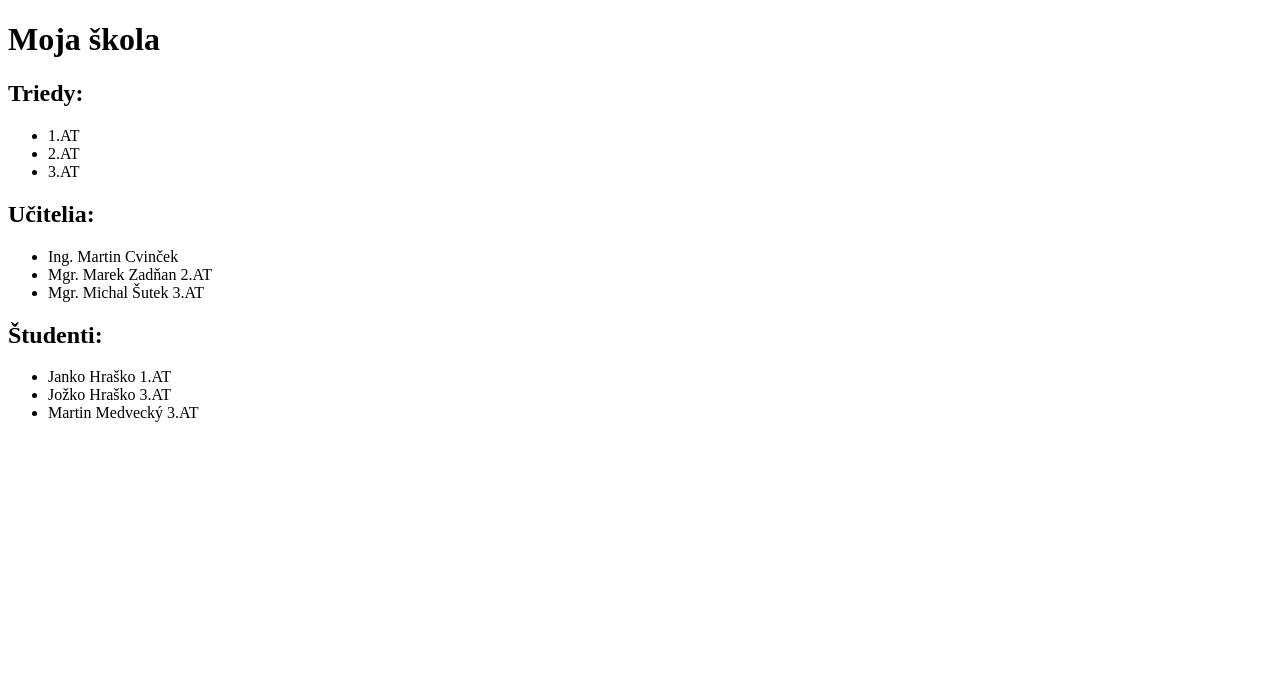
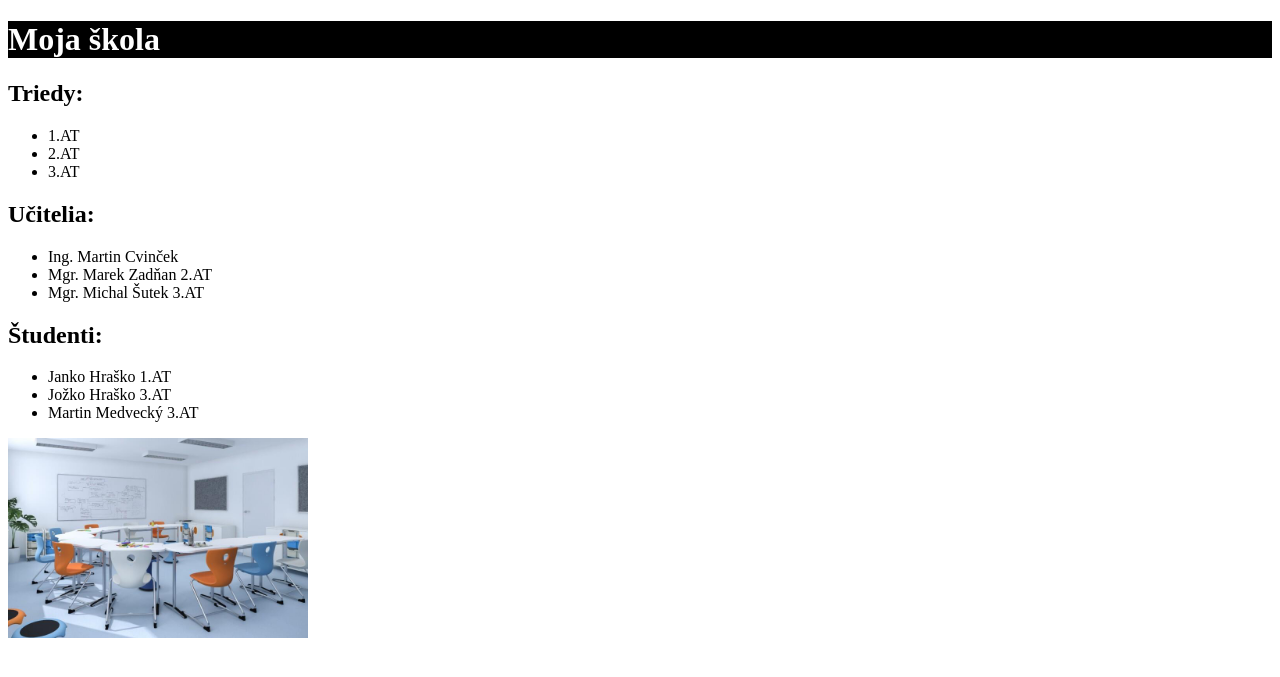
Before and after one commit to michalsutek/PI13_django, a Django app: page /skola/ in a window 1280 px wide. Shown: the top 677 px of the page. Run offline with Django 4.2, Linux system fonts and the light colour scheme; data comes from the database, SQL or seed files in the repository; parts of the project's set-up code (start-up, migrations or seed data) failed here and were passed over.

Commit message:
add static files to skola app

```diff
--- /dev/null
+++ b/skola/static/skola/skola.css
@@ -0,0 +1,4 @@
+h1 {
+    background-color: black;
+    color: white;
+}
--- a/skola/templates/skola/index.html
+++ b/skola/templates/skola/index.html
@@ -1,8 +1,10 @@
+{% load static %}
 <!DOCTYPE html>
 <html lang="en">
 <head>
     <meta charset="UTF-8">
     <meta name="viewport" content="width=device-width, initial-scale=1.0">
+    <link rel="stylesheet" href="{% static 'skola/skola.css'%}">
     <title>Document</title>
 </head>
 <body>
@@ -31,6 +33,6 @@
         {% endfor %}
     </ul>
     {% endif %}
-
+    <img src="{% static 'skola/skola.jpg' %}" alt="skola" width="300">
 </body>
 </html>
```
Also changed, not shown: skola/static/skola/skola.jpg (added).
